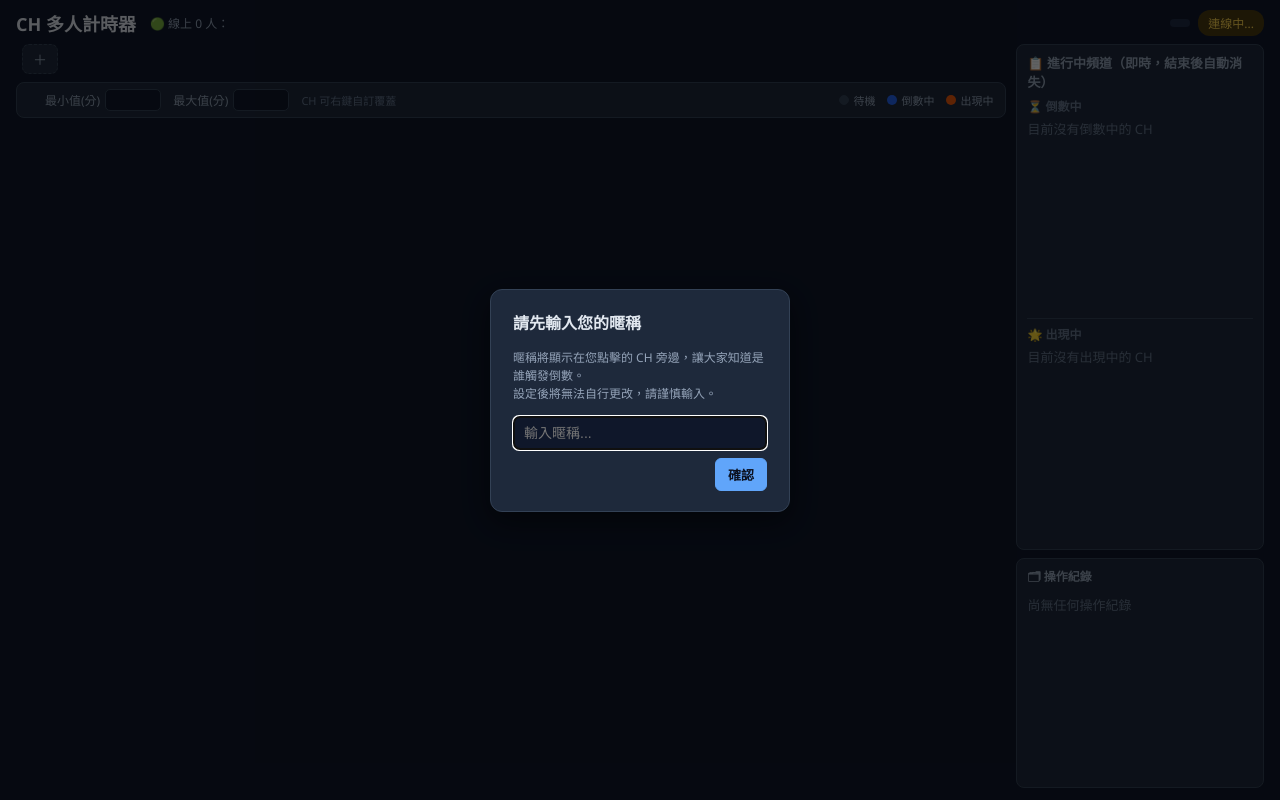
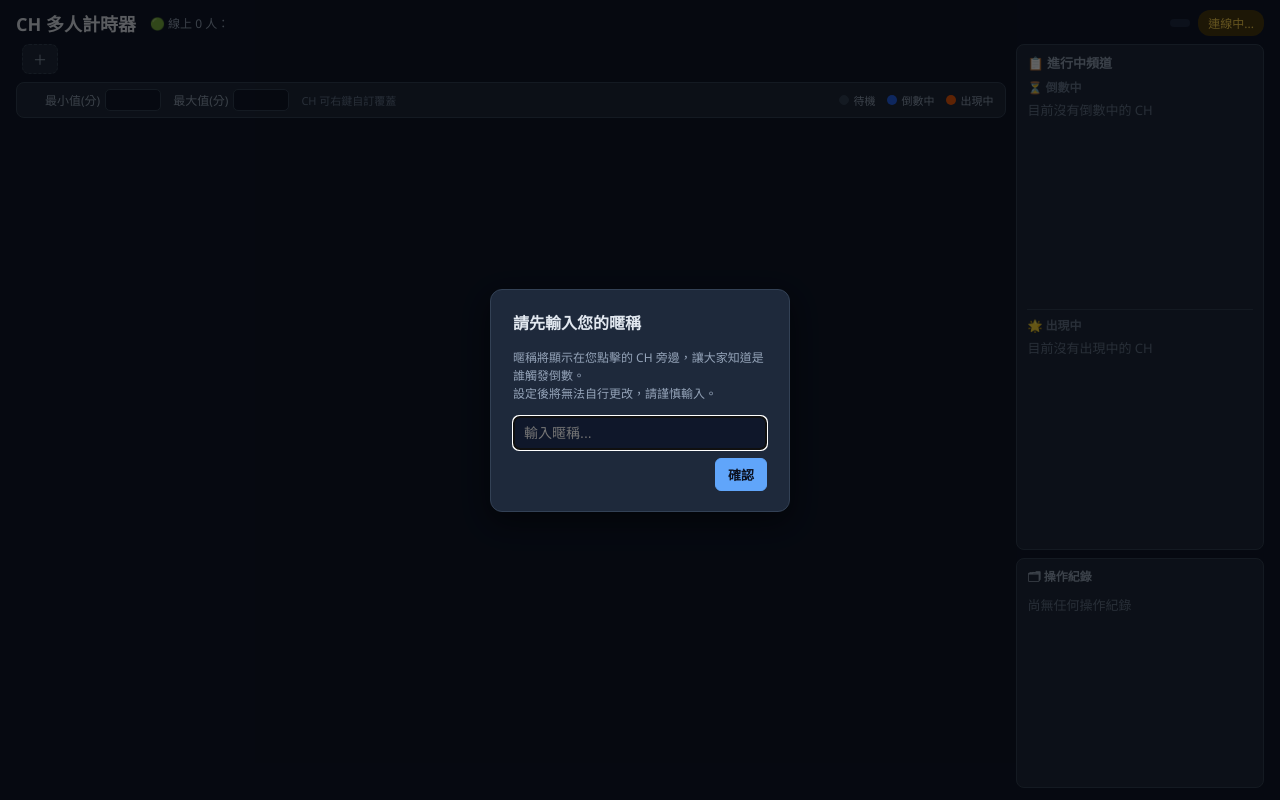
Before and after one commit to kuan-ke/Time-Board, a website: page public/index.html in a window 1280 px wide. Drawn offline with nearby package versions, Linux system fonts and the light colour scheme; no server answers.

Commit message:
Update index.html

```diff
--- a/public/index.html
+++ b/public/index.html
@@ -60,7 +60,7 @@
 
     <div class="main-right">
       <div class="panel active-panel">
-        <div class="panel-title">📋 進行中頻道（即時，結束後自動消失）</div>
+        <div class="panel-title">📋 進行中頻道</div>
         <div class="active-columns">
           <div class="active-sub-panel">
             <div class="sub-panel-title">⏳ 倒數中</div>
```
